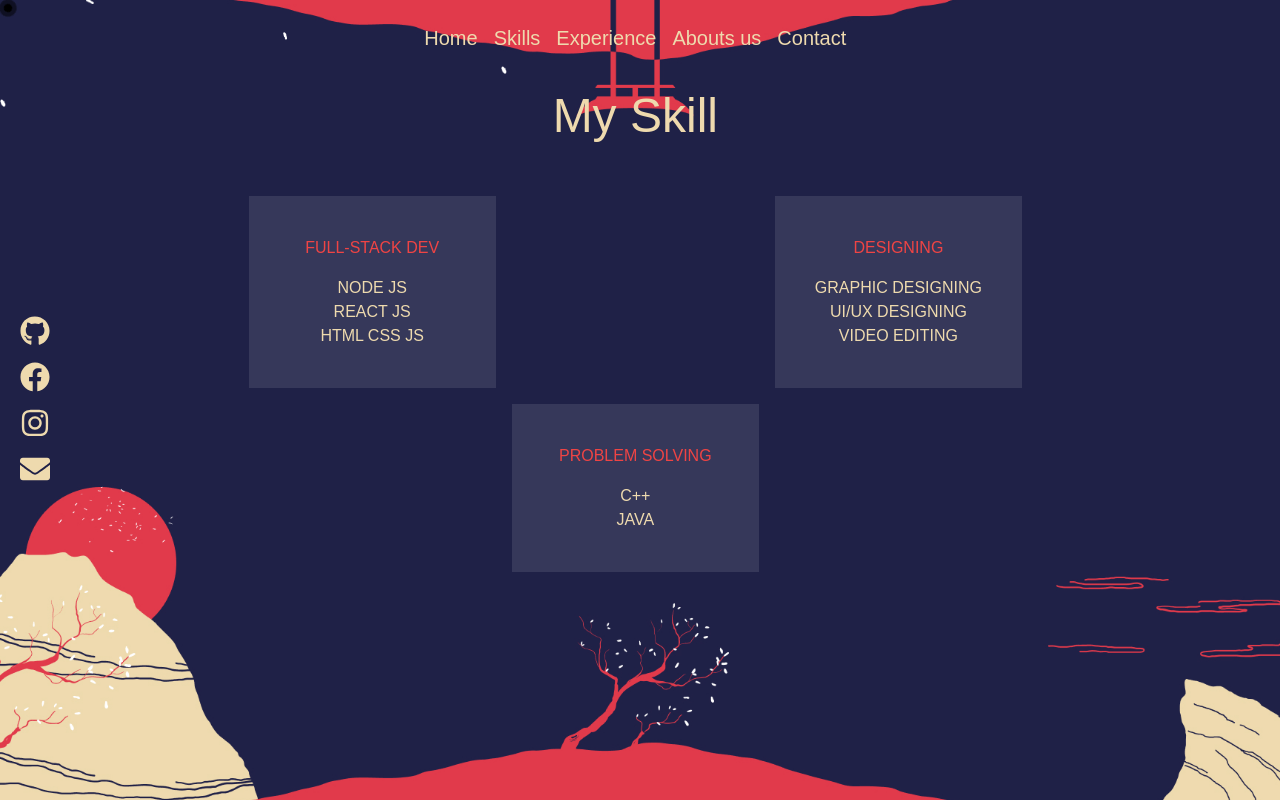
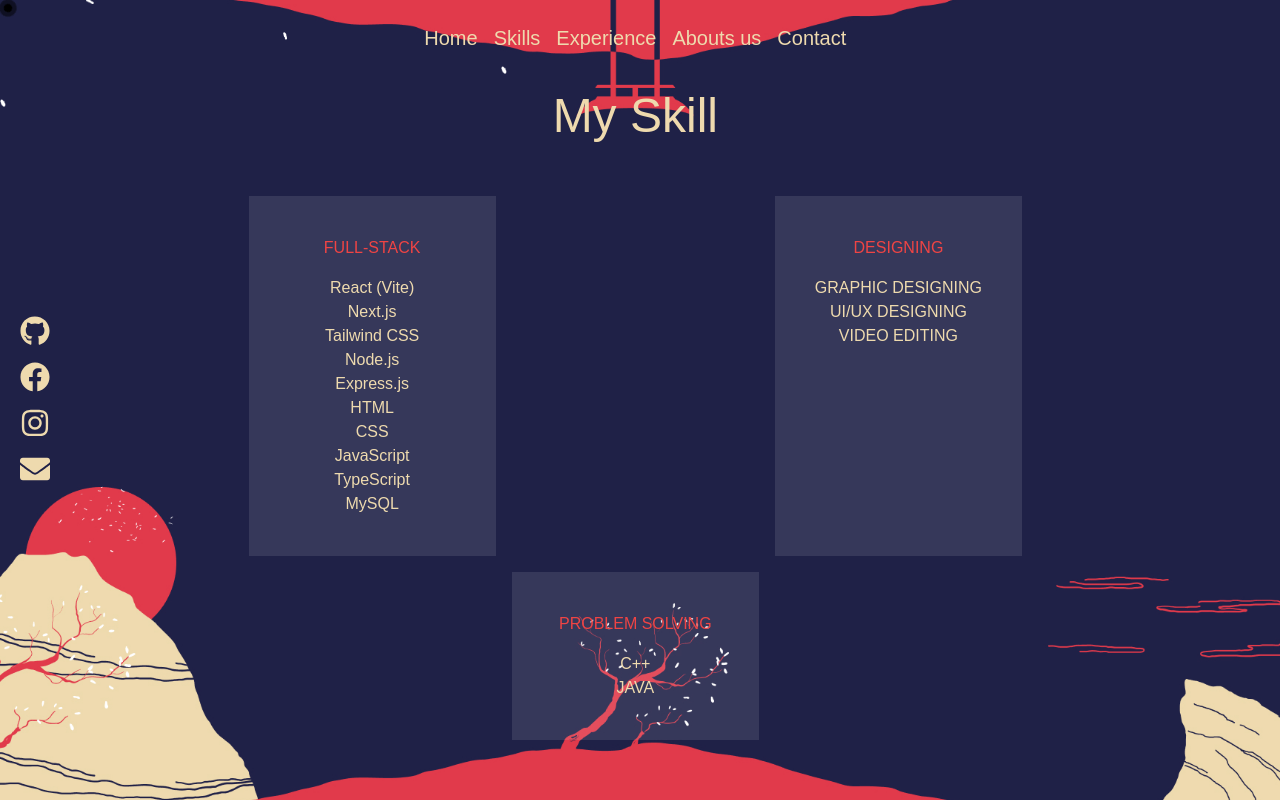
Before and after one commit to JakrawutSainate/Portfolio_BiGKunG, a Next.js app: page /skill in a window 1280 px wide. Built offline with nearby package versions, Linux system fonts and the light colour scheme; a web font is replaced by a local one.

Commit message:
Update skill_profile.tsx

```diff
--- a/src/app/skill/component/skill_profile.tsx
+++ b/src/app/skill/component/skill_profile.tsx
@@ -5,19 +5,29 @@ export default function Skill() {
   const [currentSkill, setCurrentSkill] = useState(0);
 
   const skills = [
-    {
-      title: "FULL-STACK DEV",
-      items: ["NODE JS", "REACT JS", "HTML CSS JS"],
-    },
-    {
-      title: "PROBLEM SOLVING",
-      items: ["C++", "JAVA"],
-    },
-    {
-      title: "DESIGNING",
-      items: ["GRAPHIC DESIGNING", "UI/UX DESIGNING", "VIDEO EDITING"],
-    },
-  ];
+  {
+    title: "FULL-STACK",
+    items: [
+      "React (Vite)", "Next.js", "Tailwind CSS", "Node.js", "Express.js",
+      "HTML", "CSS", "JavaScript", "TypeScript", "MySQL"
+    ]
+  },
+  {
+    title: "BACKEND",
+    items: [
+      "Fastify", "PHP", "Python", "Golang",
+      "JWT", "OAuth", "Linux Server", "SSH", "Nginx"
+    ]
+  },
+  {
+    title: "DEVOPS",
+    items: [
+      "AWS Lightsail", "DigitalOcean",
+      "DNS", "SSL", "Git", "GitHub", "Postman", "FileZilla"
+    ]
+  }
+]
+;
 
   const handleNext = () => {
     setCurrentSkill((prev) => (prev + 1) % skills.length);
```
